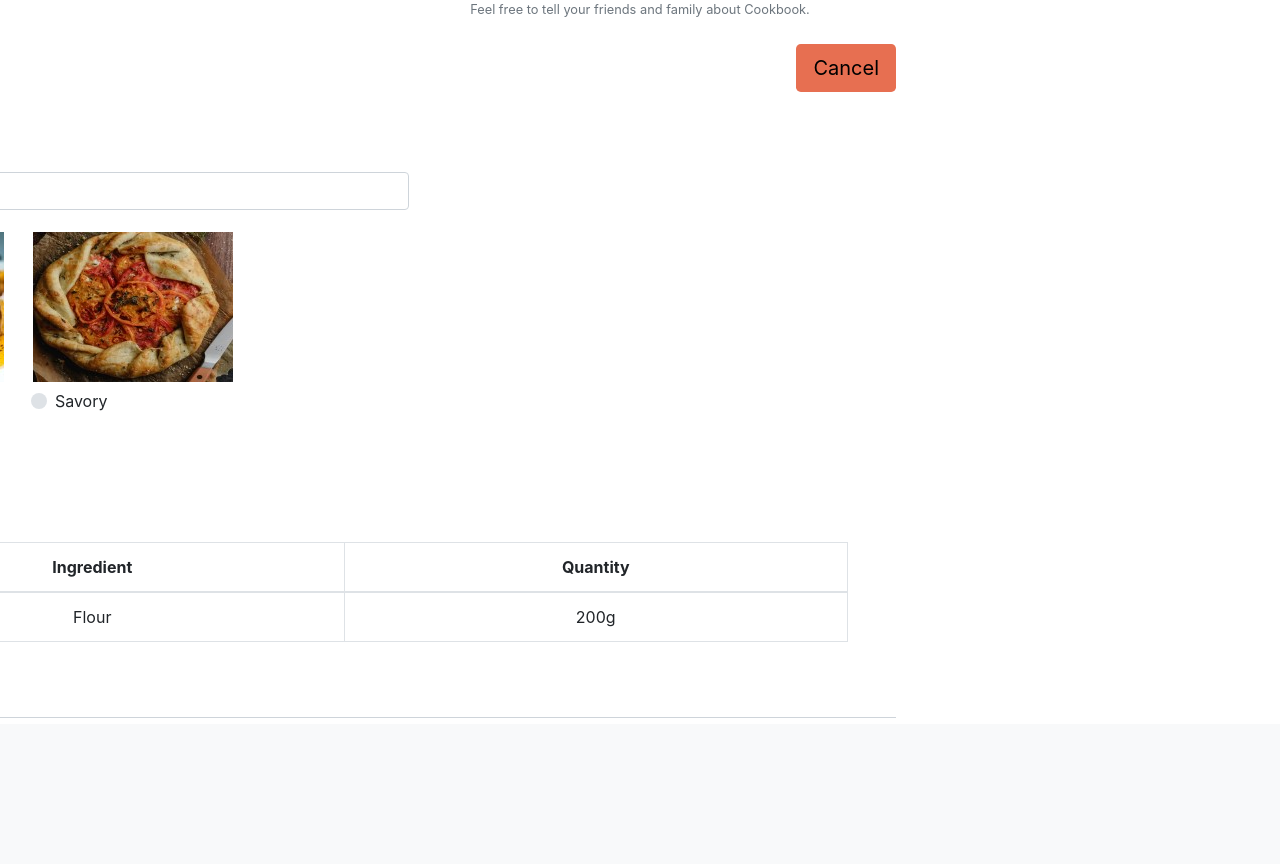
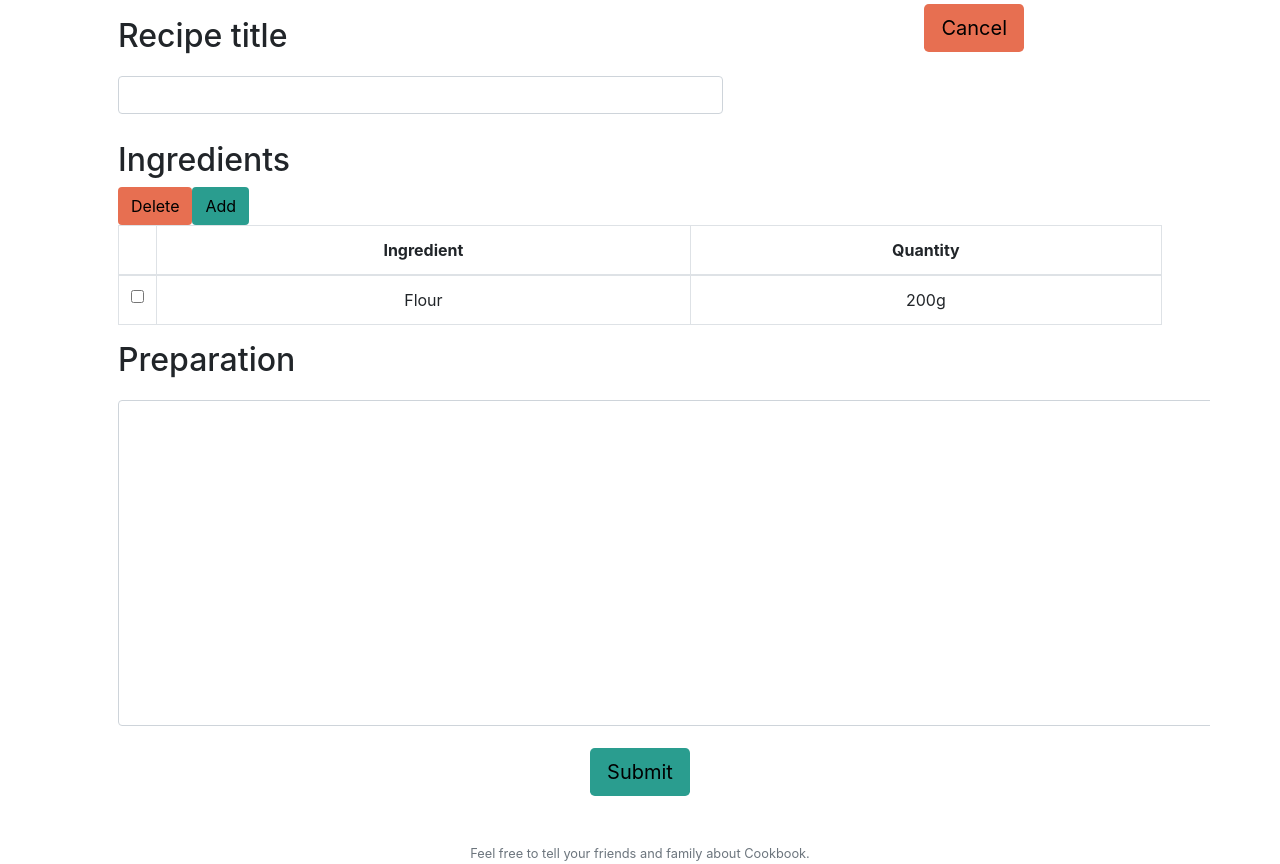
Before and after one commit to gutoarraes/Cookbook-project, a Flask app: page /recipe in a window 1280 px wide. Shown: the part 76-940 px from the top of the page. Before the commit the page ends 794 px from the top, so only its background shows below. Run offline with Flask 2, Linux system fonts and the light colour scheme; the visitor is signed in with stand-in values (Sample User, id 1); some libraries are stand-ins or nearby versions.

Commit message:
Cleaned up recipe.html and started work on collecting this page's info to be stores on database

```diff
--- a/app.py
+++ b/app.py
@@ -2,7 +2,11 @@ import os
 import datetime
 import sqlite3
 import mysql.connector
+import json
 
+from urllib.request import urlopen
+from xml.etree import ElementTree
+from lxml import etree
 from cs50 import SQL
 from flask import Flask, flash, jsonify, redirect, render_template, request, session
 from flask_session import Session
@@ -58,19 +62,23 @@ if mydb.is_connected():
         print("You're connected to database: ", record)
 
 
-# Make sure API key is set
-# if not os.environ.get("API_KEY"):
-#   raise RuntimeError("API_KEY not set")
-
-
 @app.route("/")
 @login_required
 def index():
     """Show current recipes"""
-    if request.method == "GET":
-        return render_template("index.html")
-    else:
-        return apology("TODO", code=400)
+    # username = session["user_id"]
+    # query_database = "SELECT * FROM users WHERE id = %s or id = %s"
+    # values = (username, username)
+    # recipes = mycursor.execute(query_database, values)
+    # mydb.commit()
+
+    # sql = "INSERT INTO recipes (id, recipe_name, ingredients, preparation) VALUES (%s, %s, %s, %s)"
+    # val = (id, recipe_name, ingredients, preparation)
+    # mycursor.execute(sql, val)
+    # mydb.commit()
+
+    return render_template("index.html") #, recipes=recipes
+
 
 
 @app.route("/login", methods=["GET", "POST"])
@@ -96,14 +104,14 @@ def login():
         mycursor.execute(query, (username, username))
         rows = mycursor.fetchone()
         #print(rows)
-        print(rows[0])  # user id
-        print(rows[1])  # login
-        print(rows[2])  # password hash
+        # print(rows[0])  # user id
+        # print(rows[1])  # login
+        # print(rows[2])  # password hash
         password = request.form.get("password")
         novo_hash = generate_password_hash(password, method='pbkdf2:sha256', salt_length=8)
-        #print(len(rows))
-        print(novo_hash)
-        print(check_password_hash(rows[2], request.form.get("password")))
+        # print(len(rows))
+        # print(novo_hash)
+        # print(check_password_hash(rows[2], request.form.get("password")))
 
         # Ensure username exists and password is correct
         if len(rows) == 0 or not check_password_hash(rows[2], password):
@@ -127,7 +135,48 @@ def recipe():
     if request.method == "GET":
         return render_template("recipe.html")
     else:
-        return apology("TODO", code=400)
+        # add to table "recipe" on database the new recipe (title, JSON of ingredients, preparation)
+        recipe_title = request.form.get("title")
+        ingredients = request.form.get("username")
+        preparation = request.form.get("preparation")
+
+        url = "http://127.0.0.1:5000/recipe"
+        page = urlopen(url)
+        html_bytes = page.read()
+        html = html_bytes.decode("utf-8")
+        table = html.find("tbody")
+        print(table)
+        table2 = html.find("tr")
+        print(table2)
+        table3 = html.find("Ingredients")
+        print(table3)
+        table4 = html.find("<table>")
+        print(table4)
+
+        # hash_password = generate_password_hash(password, method='pbkdf2:sha256', salt_length=8)
+        # sql = "INSERT INTO recipes (recipe_title, ingredients, preparation) VALUES (%s, %s, %s)"
+        # val = (recipe_title, ingredients, preparation)
+        # mycursor.execute(sql, val)
+        # mydb.commit()
+
+        # html_file = open("templates/recipe.html")
+        # html_content = html_file.read()
+        # parsed_html = etree.HTML(html_content)
+        # print(html_content)
+        # html_tables = parsed_html.findall("table/tbody")
+        # html_content3 = parsed_html.findall("table")
+        # html_content4 = parsed_html.find('tbody')
+        # print(html_content3)
+        # print(html_content4)
+
+        # first_table = html_tables[0]
+        # table_as_list = list(first_table)
+        # table_headers = [col.text for col in table_as_list[0]]
+        # table_list_dict = [dict(zip(table_headers, [col.text for col in row])) for row in table_as_list[1:]]
+        # print(table_list_dict)
+
+
+        return redirect("index.html")
 
 
 @app.route("/logout")
--- a/static/styles.css
+++ b/static/styles.css
@@ -36,6 +36,8 @@ main
     /* scroll horizontally as needed */
     overflow-x: auto;
 
+
+
     /* center contents */
     text-align: center;
     }
@@ -58,7 +60,7 @@ input {
 label {
     margin-top:3%;
     display: block;
-    }
+}
 
 .first {background-color:#264653;}
 .second {background-color:#2a9d8f;}
@@ -68,9 +70,14 @@ label {
 .cookbook {color:#e76f51}
 
 .ae{
-    position : fixed;
+    position : absolute;
     top : 15%;
     right : 30%;
+}
+.aa{
+    position : fixed;
+    top : 10%;
+    right : 20%;
 }
 .son{
     position:relative;
@@ -80,5 +87,3 @@ label {
 .father{
     position:absolute;
 }
-
-table.fixed { table-layout:fixed; }
--- a/templates/layout.html
+++ b/templates/layout.html
@@ -57,7 +57,7 @@
             </header>
         {% endif %}
 
-        <main class="container p-5 ae">
+        <main class="container p-5">
             {% block main %}{% endblock %}
         </main>
 
--- a/templates/recipe.html
+++ b/templates/recipe.html
@@ -5,36 +5,20 @@
 {% endblock %}
 
 {% block main %}
-<button type="button" onclick="location.href='/'" class="fourth btn btn-lg ae">Cancel</button>
-<form style="text-align: left;">
+<button type="button" onclick="location.href='/'" class="fourth btn btn-lg aa">Cancel</button>
+<form name="title" style="text-align: left;">
     <div class="form-group">
-        <p class="h2" style="margin-bottom:2%">Recipe title</p>
+        <p class="h2" style="margin-bottom:2%; margin-top:-5%">Recipe title</p>
         <textarea rows="1" cols="55" style="resize: none" class="form-control" id="exampleFormControlTextarea1" maxlength="94"></textarea>
     </div>
+</form>
 
-    <div style="display: inline-block;">
-    <img src="/static/sweet.jpg">
-
-    <div class="custom-control custom-radio custom-control-inline son" style="margin-top: 1%; display: inline;" >
-        <input type="radio"  id="customRadioInline1" name="customRadioInline1" class="custom-control-input">
-        <label class="custom-control-label" for="customRadioInline1">Sweet</label>
-    </div>
-</div>
-<div style="display: inline-block;">
-    <img src="/static/savory.jpg">
-    <div class="custom-control custom-radio custom-control-inline son" style="margin-top: 1%; display: inline;">
-        <input type="radio" id="customRadioInline2" name="customRadioInline1" class="custom-control-input">
-        <label class="custom-control-label" for="customRadioInline2">Savory</label>
-    </div>
-</div>
-</form>
 <div style="text-align: left;">
     <p class="h2" style="margin-top:2%">Ingredients</p>
 </div>
 
 <div class="bootstrap-table bootstrap4" style="text-align: left;">
-<div class="fixed-table-toolbar" style="text-align: left;">
-<div class="bs-bars float-left" style="text-align: left;">
+    <div class="fixed-table-toolbar" style="text-align: left;"></div>
     <div id="toolbar">
         <button id="add" class="btn second" onclick="add_row()"> Add </button>
         <div class="bs-bars float-left">
@@ -45,21 +29,39 @@
     </div>
 </div>
 
+<form action="/recipe" method="post">
+    <table id="table" data-toolbar="#toolbar" data-detail-formatter="detailFormatter" data-minimum-count-columns="2" data-id-field="id"  class="table table-bordered table-hover fixed">
+        <thead>
+            <tr>
+                <div class="fht-cell"></div>
+                <th style="text-align: center; vertical-align: middle"></th>
+                <th style="text-align: center; vertical-align: middle">
+                    <div  class="th-inner sortable ">Ingredient</div>
+                </th>
+                <th style="text-align: center; " data-field="name" data-not-first-th="">
+                    <div class="th-inner sortable both">Quantity</div>
+                    <div class="fht-cell"></div>
+                </th>
+            </tr>
+        </thead>
+    <tbody>
+        <tr data-index="0" data-has-detail-view="true">
+            <td class="bs-checkbox " style="text-align: center; vertical-align: middle; width: 36px; ">
+                <label>
+                    <input data-index="0" name="btSelectItem" type="checkbox" value="">
+                    <span></span>
+                </label>
+            </td>
+            <td contenteditable style="text-align: center; vertical-align: middle; ">Flour</td>
+            <td contenteditable style="text-align: center; ">200g</td>
+        </tr>
+
+<div class="fixed-table-border" style="width: 100%; "></div>
 </div>
-</div>
-
-</div>
-    <table id="table" data-toolbar="#toolbar" data-detail-formatter="detailFormatter" data-minimum-count-columns="2" data-id-field="id"  class="table table-bordered table-hover fixed">
 
 <script>
     function add_row() {
     $(table).find('tbody').append('<tr data-index="0" data-has-detail-view="true"><td class="bs-checkbox " style="text-align: center; vertical-align: middle; width: 36px; "><input data-index="0" name="btSelectItem" type="checkbox" value=""></td><td contenteditable style="text-align: center; vertical-align: middle; "></td><td contenteditable style="text-align: center; "></td></tr>');
-            }
-
-            function removeRow(rows){
-                var tbl = document.getElementById('table');
-                var lastRow = tbl.rows.length;
-                if (lastRow > 3) tbl.deleteRow(lastRow - 1);
     }
 
     function remove() {
@@ -71,55 +73,16 @@
             }
         }
     }
-
 </script>
 
-
-        <thead >
-            <tr>
-                <div class="fht-cell"></div>
-                <th class="bs-checkbox deleteBtn'" style="text-align: center; vertical-align: middle; width: 36px; " rowspan="2" data-field="state">
-                    <div class="th-inner ">
-                        <input name="btSelectAll" type="checkbox">
-
-
-                    </div>
-                    <div class="fht-cell"></div>
-                </th>
-                <th style="text-align: center; vertical-align: middle; " rowspan="2" data-field="id">
-                    <div  class="th-inner sortable both desc">Ingredient</div>
-                    <div class="fht-cell"></div>
-                </th>
-                    <div class="fht-cell"></div>
-                </th>
-            </tr>
-
-        <tr>
-            <th style="text-align: center; " data-field="name" data-not-first-th="">
-                <div class="th-inner sortable both">Quantity</div>
-                <div class="fht-cell"></div>
-            </th>
-        </tr>
-    </thead>
-    <tbody>
-        <tr data-index="0" data-has-detail-view="true">
-            <td class="bs-checkbox " style="text-align: center; vertical-align: middle; width: 36px; "><label>
-          <input data-index="0" name="btSelectItem" type="checkbox" value="">
-          <span></span>
-          </label>
-        </td>
-        <td contenteditable style="text-align: center; vertical-align: middle; ">Flour</td>
-        <td contenteditable style="text-align: center; ">200g</td>
-    </tr>
-
 </table>
-<div class="fixed-table-border" style="width: 100%; "></div>
-</div>
-
     <p class="h2" style="text-align: left;">Preparation</p>
-        <div class="form-group" style="text-align: left;">
+        <div class="form-group" name="preparation" style="text-align: left;">
             <textarea class="form-control" id="exampleFormControlTextarea1" rows="13" cols="140"></textarea>
         </div>
+        </tbody>
 
-        <button type="button" onclick="location.href='/'" class="btn second btn-lg">Submit</button>
+        <button type="submit" class="btn second btn-lg" >Submit</button>
+
+        </form>
 {% endblock %}
```
Also changed, not shown: templates/index.html (+4 -4 lines). Lines whose indentation alone changed are shown as unchanged.
